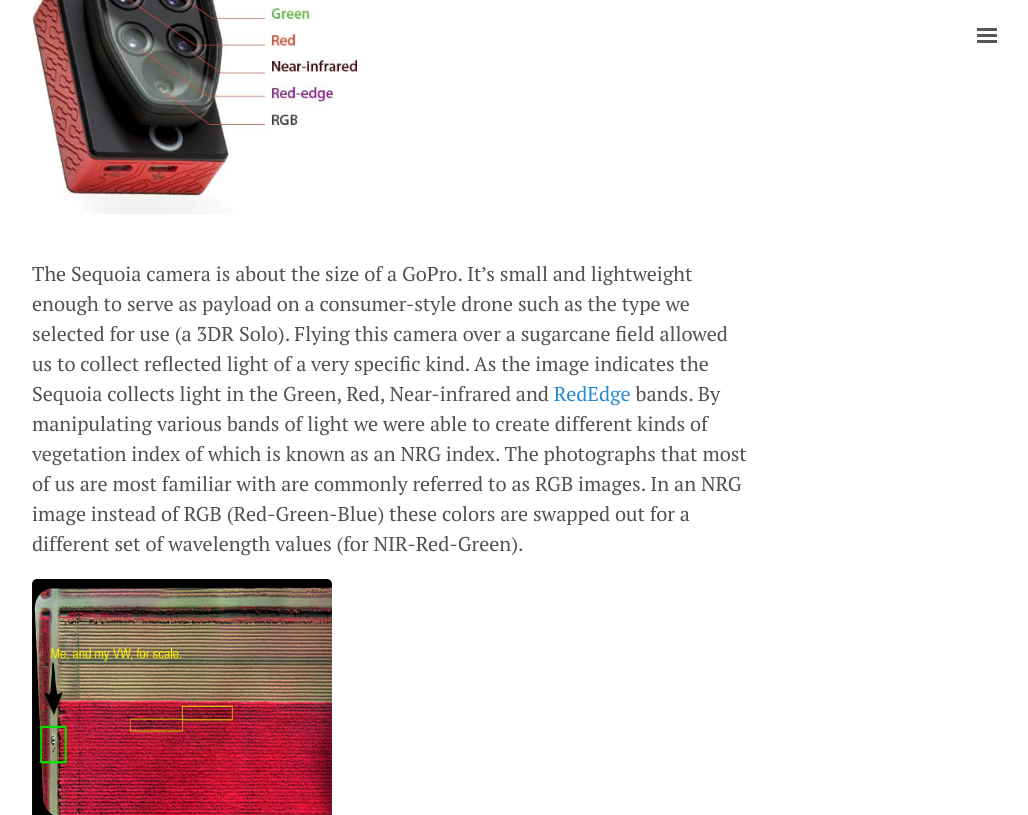
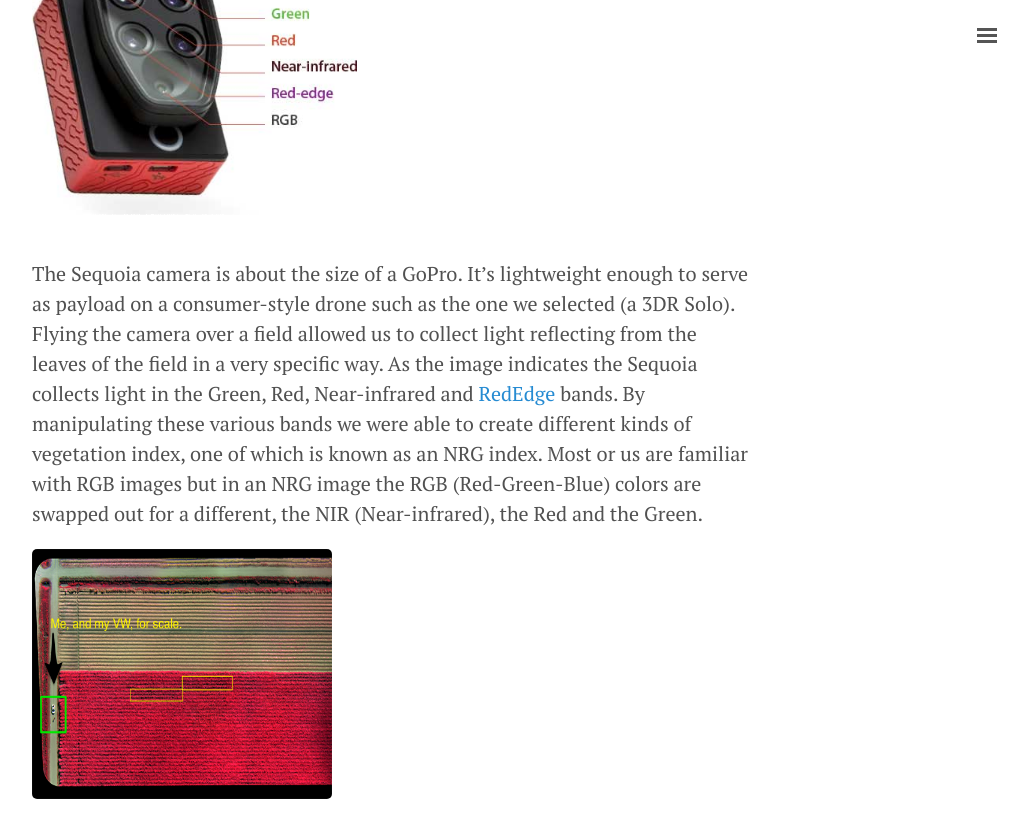
Before and after one commit to geraldmc/geraldmc.github.io, a Jekyll site: the page built from _posts/2019-02-23-predicting-yield-1.md, in a window 1280 px wide and 900 px high, scrolled down 2332 px, cut to the strip 0-815 px from the top of the window. Shown: the whole strip, without its empty margins (248-1276 px from the left). Built offline with Jekyll 4.4.1, drawn with Linux system fonts in a browser that asks for light colours.

Commit message:
adds NRG

```diff
--- a/_posts/2019-02-23-predicting-yield-1.md
+++ b/_posts/2019-02-23-predicting-yield-1.md
@@ -35,7 +35,7 @@ Creating a vegetation index requires first getting a camera into the air and as
 
 ![NGR Highlight]({{ site.url }}/assets/parrot-sequoia-camera.png){:height="325px" width="325px"}
 
-The Sequoia camera is about the size of a GoPro. It’s small and lightweight enough to serve as payload on a consumer-style drone such as the type we selected for use (a 3DR Solo). Flying this camera over a sugarcane field allowed us to collect reflected light of a very specific kind. As the image indicates the Sequoia collects light in the Green, Red, Near-infrared and [RedEdge](https://en.wikipedia.org/wiki/Red_edge) bands. By manipulating various bands of light we were able to create different kinds of vegetation index of which is known as an NRG index. The photographs that most of us are most familiar with are commonly referred to as RGB images. In an NRG image instead of RGB (Red-Green-Blue) these colors are swapped out for a different set of wavelength values (for NIR-Red-Green).
+The Sequoia camera is about the size of a GoPro. It’s lightweight enough to serve as payload on a consumer-style drone such as the one we selected (a 3DR Solo). Flying the camera over a field allowed us to collect light reflecting from the leaves of the field in a very specific way. As the image indicates the Sequoia collects light in the Green, Red, Near-infrared and [RedEdge](https://en.wikipedia.org/wiki/Red_edge) bands. By manipulating these various bands we were able to create different kinds of vegetation index, one of which is known as an NRG index. Most or us are familiar with RGB images but in an NRG image the RGB (Red-Green-Blue) colors are swapped out for a different, the NIR (Near-infrared), the Red and the Green.
 
 ![NGR Highlight]({{ site.url }}/assets/NGR-highlight-scale.png){:height="250px" width="300px"}
 
```
